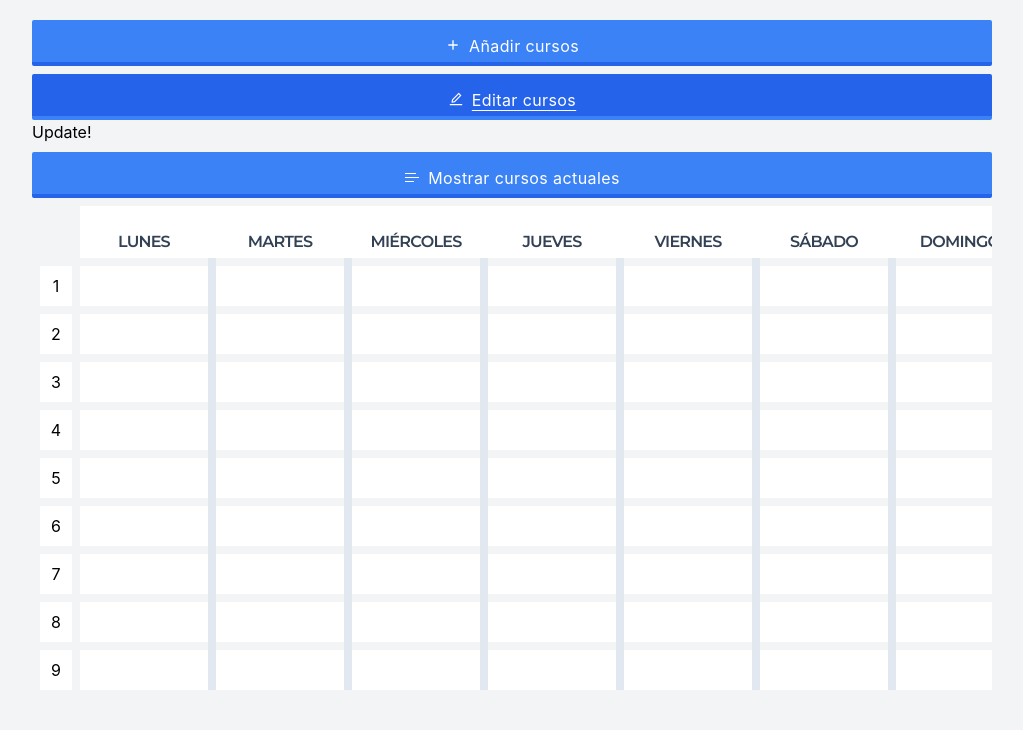
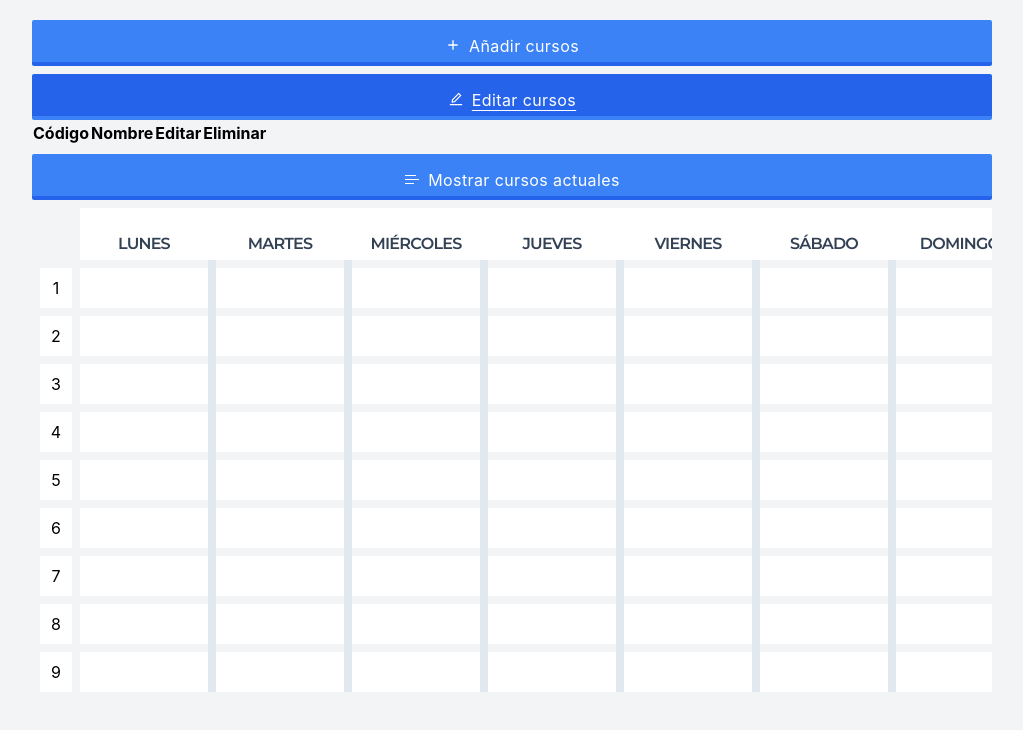
Before and after one commit to mguzm4n/schedule-maker-app, a React (Vite) app: page / in a window 1280 px wide. Both pictures are taken after a click on the button "Editar cursos". Shown: the top 730 px of the page, without its empty margins (128-1151 px from the left). Built offline with nearby package versions, Linux system fonts and the light colour scheme.

Commit message:
start update component

```diff
--- a/src/App.tsx
+++ b/src/App.tsx
@@ -1,7 +1,7 @@
 import './index.css';
 import { getCollection } from './localdb/localManagement';
 
-import { createContext, Dispatch, ReactElement, useEffect, useState } from 'react';
+import { ReactElement, useEffect, useState } from 'react';
 import { Course } from './hooks/courseFormReducer';
 
 import Schedule from './components/Schedule';
@@ -11,10 +11,11 @@ import { AiOutlineEdit } from "react-icons/ai";
 import { RiAddFill } from 'react-icons/ri';
 import { VscListSelection } from 'react-icons/vsc';
 import { IconType } from 'react-icons';
+
 import CrudButtons from './components/CrudButtons';
 import CourseList from './components/CourseList';
 import useCourses from './hooks/useCourses';
-import CoursesProvider from './hooks/coursesContext';
+import UpdateCourse from './components/UpdateCourse';
 
 export type CrudOptions = 'create' | 'read' | 'update';
 
@@ -42,7 +43,7 @@ function App() {
   const crudComponents: Record<CrudOptions, () => JSX.Element> = {
     "create": () => <AddCoursesForm />,
     "read": () => <CourseList />,
-    "update": () => <>Update!</>
+    "update": () => <UpdateCourse />
   }
 
   const [btns, setBtns] = useState(
--- /dev/null
+++ b/src/components/UpdateCourse.tsx
@@ -0,0 +1,38 @@
+import useCourses from "../hooks/useCourses";
+import { MdDelete } from 'react-icons/md';
+import { AiOutlineEdit } from "react-icons/ai";
+const UpdateCourse = () => {
+  const { courses } = useCourses();
+  return (
+    <div>
+        <table>
+          <thead>
+            <tr>
+              <th>
+                Código
+              </th>
+              <th>
+                Nombre
+              </th>
+              <th>
+                Editar
+              </th>
+              <th>
+                Eliminar
+              </th>
+            </tr>
+          </thead>
+          <tbody>
+            {courses.map(course => (<tr>
+              <td>{ course.code }</td>
+              <td>{ course.name }</td>
+              <td><AiOutlineEdit className="mb-0.5" /></td>
+              <td><MdDelete className="fill-red-600" /></td>
+            </tr>))}
+          </tbody>
+        </table>
+    </div>
+  )
+};
+
+export default UpdateCourse;
--- a/src/localdb/localManagement.ts
+++ b/src/localdb/localManagement.ts
@@ -7,6 +7,38 @@ interface PostMsg {
 type GetMsg<T> = PostMsg & {
   data: T[]
 }
+
+
+export const updateToCollection = <T extends { id: number }>(collectionName: string, object: T): PostMsg => {
+  const tryFetch = localStorage.getItem(collectionName);
+  if (tryFetch == null) {
+    return {
+      state: 'FAILED',
+      msg: "Couldn't find collection"
+    }
+  }
+  const collection = JSON.parse(tryFetch) as T[];
+  const retrvdObject = collection.find(item => item.id == object.id);
+  if (retrvdObject == undefined) {
+    return {
+      state: 'FAILED',
+      msg: "Couldn't find item"
+    }
+  }
+
+  localStorage.setItem(collectionName, JSON.stringify(collection.map(item => {
+      if (item.id == object.id) {
+        return { ...item, ...object };
+      }
+      return item;
+    })
+  ));
+
+  return {
+    state: 'OK',
+    msg: "Updated correctly"
+  };
+};
 
 export const postToCollection = <T>(collectionName: string, object: T): PostMsg => {
   // Gets collection named collectionName as array of T objects.
```
